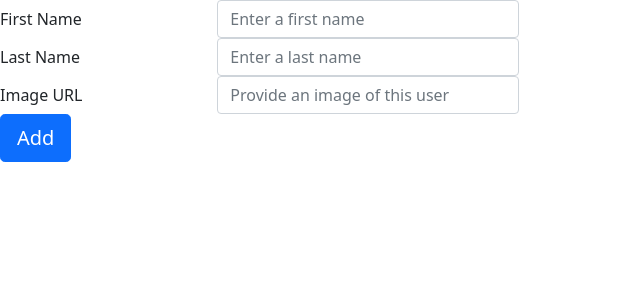
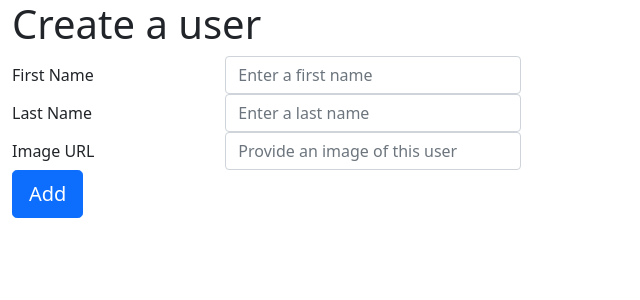
Before and after one commit to cschweipert/flask-blogly, a Flask app: page /users/new in a window 1280 px wide. Shown: the top 300 px of the page, without its empty margins (0-640 px from the left). Run offline with Flask 2, Linux system fonts and the light colour scheme.

Commit message:
create and show user

```diff
--- a/app.py
+++ b/app.py
@@ -1,7 +1,7 @@
 """Blogly application."""
 
 from flask import Flask, render_template, request, redirect
-from models import db, connect_db
+from models import db, connect_db, User
 from flask_debugtoolbar import DebugToolbarExtension
 
 app = Flask(__name__)
@@ -20,14 +20,16 @@ debug = DebugToolbarExtension(app)
 def redirect_to_listings():
     """Redirect to listings page"""
 
-    return render_template("listing.html")
+    users = User.query.all()
+    return render_template("users.html", users=users)
 
 
 @app.route("/users")
 def show_users():
     """Shows all users"""
 
-    return render_template("listing.html")
+    users = User.query.all()
+    return render_template("users.html", users=users)
 
 
 @app.route("/users/new")
@@ -39,20 +41,26 @@ def add_user():
 
 @app.route("/users/new", methods=["POST"])
 def process_form():
-    """Add user"""
+    """Add user adn redirect to users"""
 
     first_name = request.form["first_name"]
     last_name = request.form["last_name"]
-    img_url = request.form["img_url"]
+    img_url = request.form["img_url"] or None
 
-    return render_template("listing.html")
+    user = User(first_name=first_name, last_name=last_name, img_url=img_url)
+    db.session.add(user)
+    db.session.commit()
+
+    # after post request => redirect
+    return redirect("/users")
 
 
-@app.route("/users/[user-id]")
-def show_user():
-    """Show details about single user"""
+@app.route("/users/<int:user_id>")
+def show_user(user_id):
+    """Show details about a single user"""
 
-    return render_template("detail.html")
+    user = User.query.get_or_404(user_id)
+    return render_template("detail.html", user=user)
 
 
 @app.route("/users/[user-id]/edit")
@@ -70,7 +78,7 @@ def process_edit_form():
     last_name = request.form["last_name"]
     img_url = request.form["img_url"]
 
-    return render_template("listing.html")
+    return render_template("users.html")
 
 # ToDo
 @app.route("/users/[user-id]/delete", methods=["POST"])
@@ -81,4 +89,4 @@ def delete_user():
     last_name = request.form["last_name"]
     img_url = request.form["img_url"]
 
-    return render_template("listing.html")
+    return render_template("users.html")
--- a/models.py
+++ b/models.py
@@ -26,5 +26,6 @@ class User(db.Model):
     last_name = db.Column(db.String(50),
                           nullable=False,
                           unique=True)
-    image_url = db.Column(db.String(500),
-                          nullable=True)
+    img_url = db.Column(db.Text,
+                          nullable=True,
+                          default="https://icatcare.org/app/uploads/2018/06/Layer-1704-1920x840.jpg")
--- a/templates/create_user.html
+++ b/templates/create_user.html
@@ -4,11 +4,14 @@
 
 {% block content %}
 
-<form action="/" class="pb-4 my-form">
+<div class="container-fluid">
+    <h1>Create a user</h1>
+    <form action="/users/new" method="post" class="pb-4 my-form">
         <div class="form-group row">
             <label class="col-2 col-form-label">First Name</label>
             <div class="col-3 my-input">
-            <input name="first-name" placeholder="Enter a first name" required aria-label="Test" class="form-control">
+                <input name="first_name" placeholder="Enter a first name" required aria-label="Test"
+                    class="form-control">
             </div>
         </div>
         <div class="form-group row">
@@ -20,12 +23,14 @@
         <div class="form-group row">
             <label class="col-2 col-form-label">Image URL</label>
             <div class="col-3 my-input">
-            <input name="img_ulr" placeholder="Provide an image of this user" required aria-label="Test" class="form-control">
+                <input name="img_url" placeholder="Provide an image of this user" aria-label="Test"
+                    class="form-control">
             </div>
         </div>
         <button class="btn btn-primary btn-lg">
             Add
         </button>
     </form>
+</div>
 
 {% endblock %}
--- a/templates/detail.html
+++ b/templates/detail.html
@@ -4,8 +4,8 @@
 
 {% block content %}
 
-<img src="" alt="user profile">
-<h1>{% first_name %} {% last_name %}</h1>
+<img src="{{ user.img_url }}" alt="user profile picture">
+<h1>{{ user.first_name }} {{ user.last_name }}</h1>
 
 <button class="btn btn-primary btn-lg">
     Edit
--- a/templates/edit_user.html
+++ b/templates/edit_user.html
@@ -8,7 +8,7 @@
     <div class="form-group row">
         <label class="col-2 col-form-label">First Name</label>
         <div class="col-3 my-input">
-            <input name="first-name" required aria-label="Test" class="form-control">
+            <input name="first_name" required aria-label="Test" class="form-control">
         </div>
     </div>
     <div class="form-group row">
@@ -20,7 +20,7 @@
     <div class="form-group row">
         <label class="col-2 col-form-label">Image URL</label>
         <div class="col-3 my-input">
-            <input name="img_ulr" required aria-label="Test" class="form-control">
+            <input name="img_url" required aria-label="Test" class="form-control">
         </div>
     </div>
     <button class="btn btn-primary btn-lg">
```
Also changed, not shown: templates/listing.html (deleted, +0 -19 lines), templates/users.html (added, +23 -0 lines), utils.py (added). Lines whose indentation alone changed are shown as unchanged.
